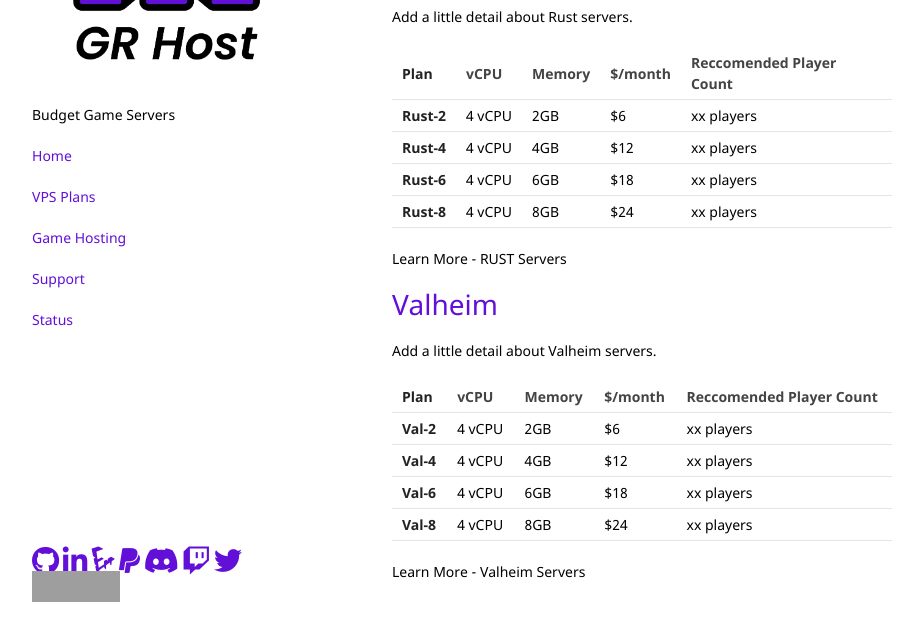
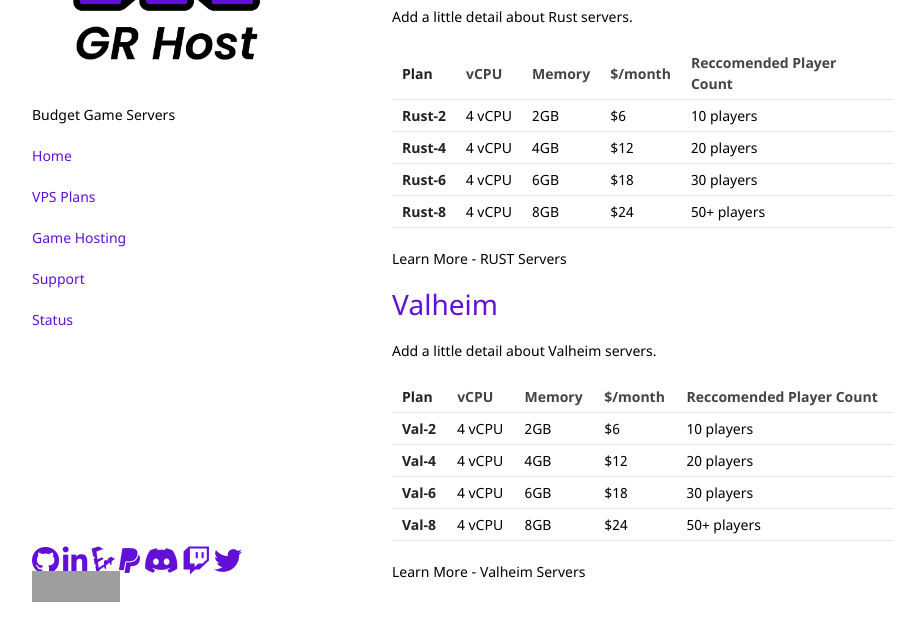
Before and after one commit to GoobyFRS/grhost-web, a Jekyll site: the page built from pages/services/game_servers.md, in a window 1280 px wide and 900 px high, scrolled down 1079 px. Shown: the part 248-871 px from the top of the window, without its empty margins (178-1101 px from the left). Built offline with Jekyll 4.4.1, drawn with Linux system fonts in a browser that asks for light colours; nearby versions of some CDN libraries; our own code applies the rules of GitHub Pages for plain Markdown files; grey boxes are pictures that could not be loaded.

Commit message:
personal cleanup and grammer fix

```diff
--- a/pages/services/game_servers.md
+++ b/pages/services/game_servers.md
@@ -44,26 +44,26 @@
 
 Learn More - Terraria Servers
 
-# RUST
+# [RUST](https://https://grhost.net/pages/games/rust-plans/)
 Add a little detail about Rust servers.
 
 |**Plan**   | vCPU   | Memory | $/month | Reccomended Player Count |
 | ---       | ---    |  ---  | ---    | ---        |
-|**Rust-2** | 4 vCPU |  2GB  | $6    | xx players |
-|**Rust-4** | 4 vCPU |  4GB  | $12   | xx players |
-|**Rust-6** | 4 vCPU |  6GB  | $18   | xx players |
-|**Rust-8** | 4 vCPU |  8GB  | $24   | xx players |
+|**Rust-2** | 4 vCPU |  2GB  | $6    | 10 players |
+|**Rust-4** | 4 vCPU |  4GB  | $12   | 20 players |
+|**Rust-6** | 4 vCPU |  6GB  | $18   | 30 players |
+|**Rust-8** | 4 vCPU |  8GB  | $24   | 50+ players |
 
 Learn More - RUST Servers
 
-# Valheim
+# [Valheim](https://https://grhost.net/pages/games/valheim-plans/)
 Add a little detail about Valheim servers.
 
 |**Plan**   | vCPU   | Memory | $/month | Reccomended Player Count |
 | ---       | ---    |  ---  | ---    | ---        |
-|**Val-2** | 4 vCPU |  2GB  | $6    | xx players |
-|**Val-4** | 4 vCPU |  4GB  | $12   | xx players |
-|**Val-6** | 4 vCPU |  6GB  | $18   | xx players |
-|**Val-8** | 4 vCPU |  8GB  | $24   | xx players |
+|**Val-2** | 4 vCPU |  2GB  | $6    | 10 players |
+|**Val-4** | 4 vCPU |  4GB  | $12   | 20 players |
+|**Val-6** | 4 vCPU |  6GB  | $18   | 30 players |
+|**Val-8** | 4 vCPU |  8GB  | $24   | 50+ players |
 
 Learn More - Valheim Servers
```
Also changed, not shown: pages/bird-house.md (deleted, +0 -19 lines), pages/games/valheim-plans.md (+2 -2 lines), pages/services/vpn-network.md (deleted, +0 -19 lines), pages/support.md (+6 -4 lines).
